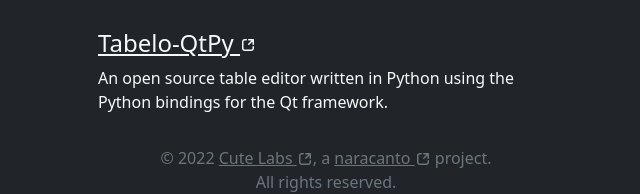
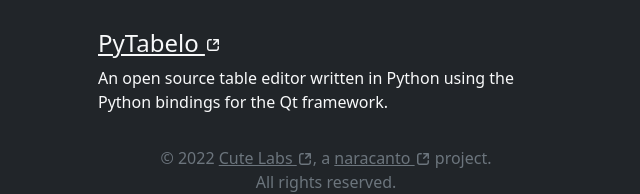
Before and after one commit to beletalabs/beletalabs.github.io, a plain HTML site: page docs/index.html in a window 1280 px wide. Shown: the part 358-552 px from the top of the page, 314-954 px from the left. Drawn offline with nearby package versions, Linux system fonts and the light colour scheme.

Commit message:
Rename application 'Tabelo-QtPy' to 'PyTabelo'

```diff
--- a/docs/index.html
+++ b/docs/index.html
@@ -24,7 +24,7 @@
         <h2 class="pt-3 h4"><a href="https://github.com/cutelabs/qtabelo" class="text-reset" target="_blank">QTabelo
           <svg class="bi" width="16" height="16" role="img" fill="currentColor" aria-label="External link"><use xlink:href="#externalLink"/></svg></a></h2>
         <p>An open source table editor written in C++ using the Qt framework.</p>
-        <h2 class="pt-3 h4"><a href="https://github.com/cutelabs/tabelo-qtpy" class="text-reset" target="_blank">Tabelo-QtPy
+        <h2 class="pt-3 h4"><a href="https://github.com/cutelabs/pytabelo" class="text-reset" target="_blank">PyTabelo
           <svg class="bi" width="16" height="16" role="img" fill="currentColor" aria-label="External link"><use xlink:href="#externalLink"/></svg></a></h2>
         <p>An open source table editor written in Python using the Python bindings for the Qt framework.</p>
       </main>
```
